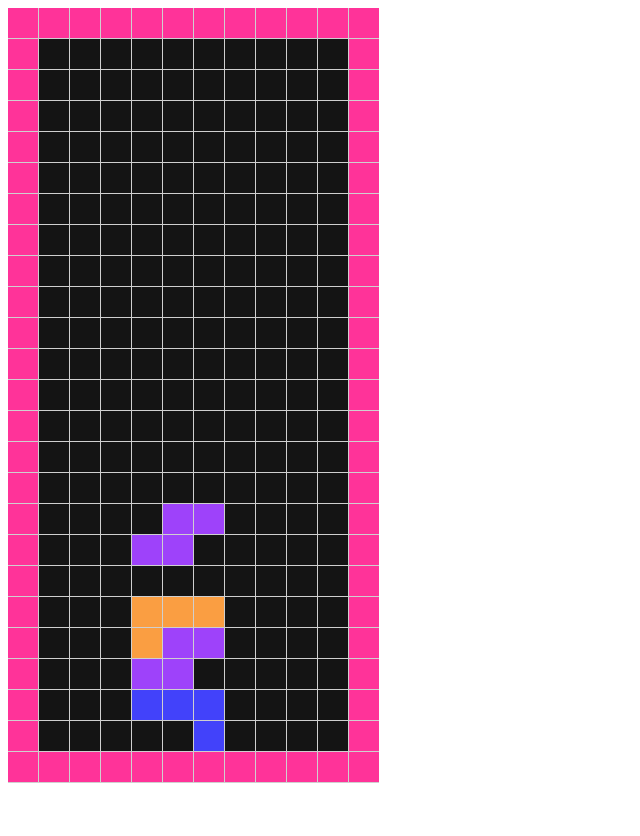
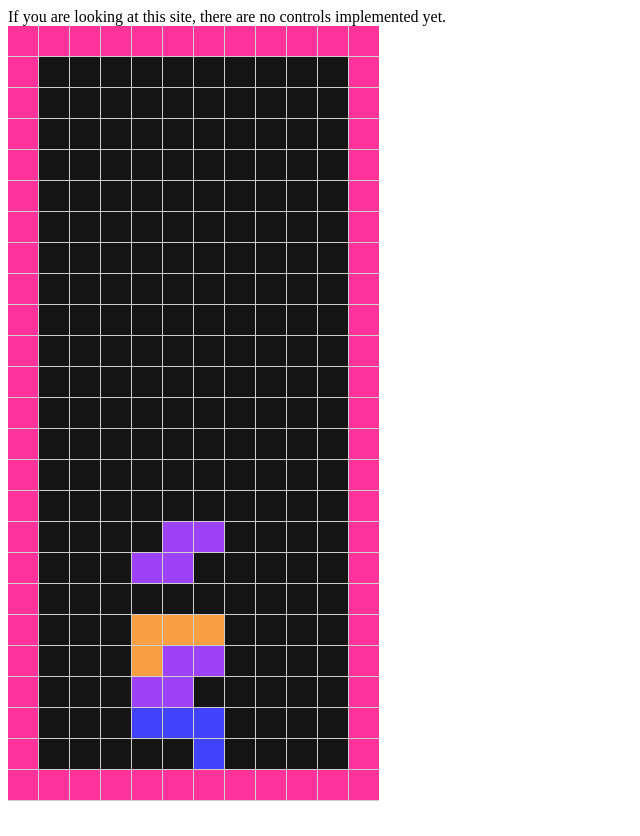
Before and after one commit to willkillson/JavascriptTetris, a plain HTML site: page JavascriptTetris/index.html in a window 1280 px wide. Shown: the whole page, without its empty margins (0-640 px from the left). Drawn offline with Linux system fonts and the light colour scheme; files whose address does not match are found by name.

Commit message:
Changed a div comment in the html.

```diff
--- a/JavascriptTetris/index.html
+++ b/JavascriptTetris/index.html
@@ -6,7 +6,7 @@
     <link href="css/default.css" rel="stylesheet" />
 </head>
 <body>
-    <div></div>
+    <div>If you are looking at this site, there are no controls implemented yet.</div>
     <canvas></canvas>
 
 
```
